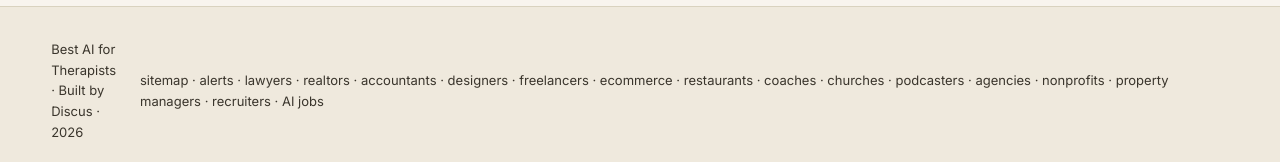
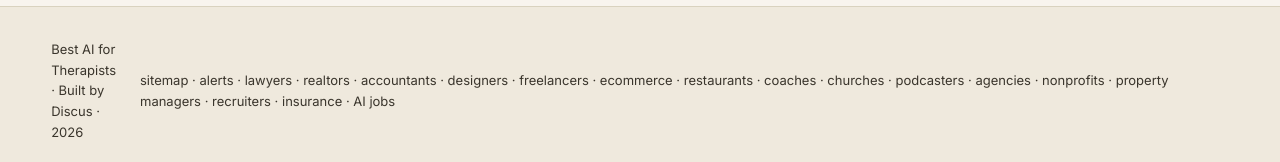
Before and after one commit to aldow3n-a11y/best-ai-therapists, a plain HTML site: page index.html in a window 1280 px wide. Shown: the part 8988-9150 px from the top of the page. Drawn offline with Linux system fonts and the light colour scheme.

Commit message:
Cross-link: add Best AI for Insurance Agents

```diff
--- a/index.html
+++ b/index.html
@@ -553,7 +553,7 @@
 <footer>
 <div class="footer-inner">
 <div>Best AI for Therapists · Built by Discus · 2026</div>
-<div><a href="/best-ai-therapists/sitemap.xml">sitemap</a> · <a href="#alerts">alerts</a> · <a href="https://aldow3n-a11y.github.io/best-ai-lawyers/">lawyers</a> · <a href="https://aldow3n-a11y.github.io/best-ai-realtor/">realtors</a> · <a href="https://aldow3n-a11y.github.io/best-ai-accountants/">accountants</a> · <a href="https://aldow3n-a11y.github.io/best-ai-designers/">designers</a> · <a href="https://aldow3n-a11y.github.io/best-ai-freelancers/">freelancers</a> · <a href="https://aldow3n-a11y.github.io/best-ai-ecommerce/">ecommerce</a> · <a href="https://aldow3n-a11y.github.io/best-ai-restaurants/">restaurants</a> · <a href="https://aldow3n-a11y.github.io/best-ai-coaches/">coaches</a> · <a href="https://aldow3n-a11y.github.io/best-ai-churches/">churches</a> · <a href="https://aldow3n-a11y.github.io/best-ai-podcasters/">podcasters</a> · <a href="https://aldow3n-a11y.github.io/best-ai-marketing-agencies/">agencies</a> · <a href="https://aldow3n-a11y.github.io/best-ai-nonprofits/">nonprofits</a> · <a href="https://aldow3n-a11y.github.io/best-ai-property-managers/">property managers</a> · <a href="https://aldow3n-a11y.github.io/best-ai-recruiters/">recruiters</a> · <a href="https://aldow3n-a11y.github.io/ai-quality-jobs/">AI jobs</a></div>
+<div><a href="/best-ai-therapists/sitemap.xml">sitemap</a> · <a href="#alerts">alerts</a> · <a href="https://aldow3n-a11y.github.io/best-ai-lawyers/">lawyers</a> · <a href="https://aldow3n-a11y.github.io/best-ai-realtor/">realtors</a> · <a href="https://aldow3n-a11y.github.io/best-ai-accountants/">accountants</a> · <a href="https://aldow3n-a11y.github.io/best-ai-designers/">designers</a> · <a href="https://aldow3n-a11y.github.io/best-ai-freelancers/">freelancers</a> · <a href="https://aldow3n-a11y.github.io/best-ai-ecommerce/">ecommerce</a> · <a href="https://aldow3n-a11y.github.io/best-ai-restaurants/">restaurants</a> · <a href="https://aldow3n-a11y.github.io/best-ai-coaches/">coaches</a> · <a href="https://aldow3n-a11y.github.io/best-ai-churches/">churches</a> · <a href="https://aldow3n-a11y.github.io/best-ai-podcasters/">podcasters</a> · <a href="https://aldow3n-a11y.github.io/best-ai-marketing-agencies/">agencies</a> · <a href="https://aldow3n-a11y.github.io/best-ai-nonprofits/">nonprofits</a> · <a href="https://aldow3n-a11y.github.io/best-ai-property-managers/">property managers</a> · <a href="https://aldow3n-a11y.github.io/best-ai-recruiters/">recruiters</a> · <a href="https://aldow3n-a11y.github.io/best-ai-insurance-agents/">insurance</a> · <a href="https://aldow3n-a11y.github.io/ai-quality-jobs/">AI jobs</a></div>
 </div>
 </footer>
 
```
